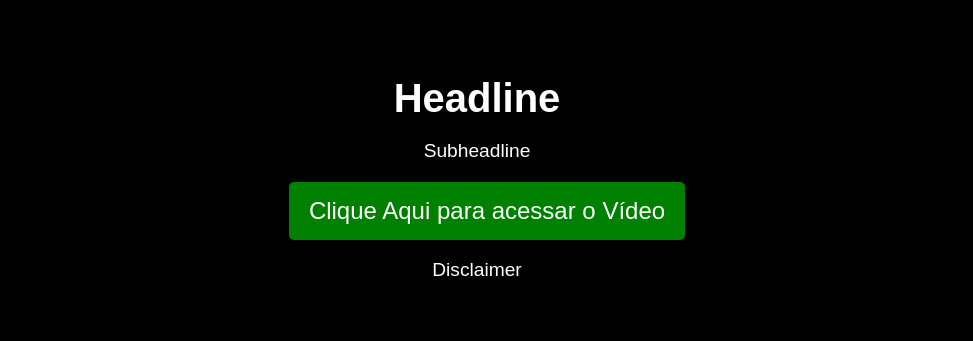
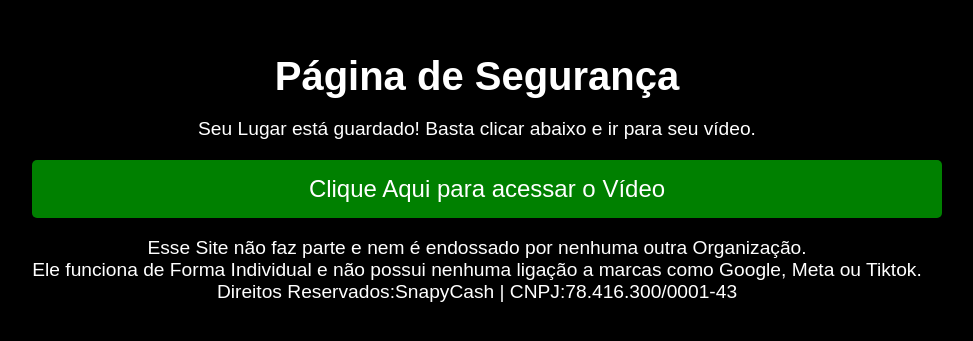
Before and after one commit to ArthurDuce/paulajose.store, a plain HTML site: page index.html in a window 1280 px wide. Shown: the part 225-566 px from the top of the page, without its empty margins (163-1136 px from the left). Drawn offline with Linux system fonts and the light colour scheme.

Commit message:
Add files via upload

```diff
--- a/index.html
+++ b/index.html
@@ -38,10 +38,10 @@
 </head>
 <body>
   <div>
-    <h1>Headline</h1>
-    <p>Subheadline</p>
+    <h1>Página de Segurança</h1>
+    <p>Seu Lugar está guardado! Basta clicar abaixo e ir para seu vídeo.</p>
     <a class="button" href="#">Clique Aqui para acessar o Vídeo</a>
-    <p>Disclaimer</p>
+    <p>Esse Site não faz parte e nem é endossado por nenhuma outra Organização.</br> Ele funciona de Forma Individual e não possui nenhuma ligação a marcas como Google, Meta ou Tiktok.</br> Direitos Reservados:SnapyCash | CNPJ:78.416.300/0001-43</p>
   </div>
 </body>
 </html>
```
